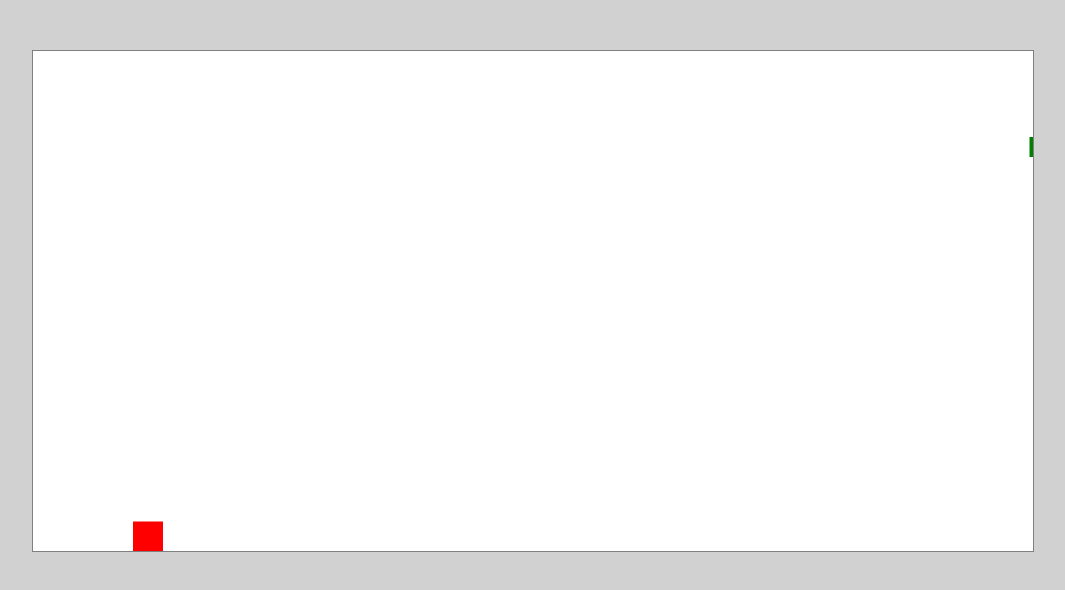
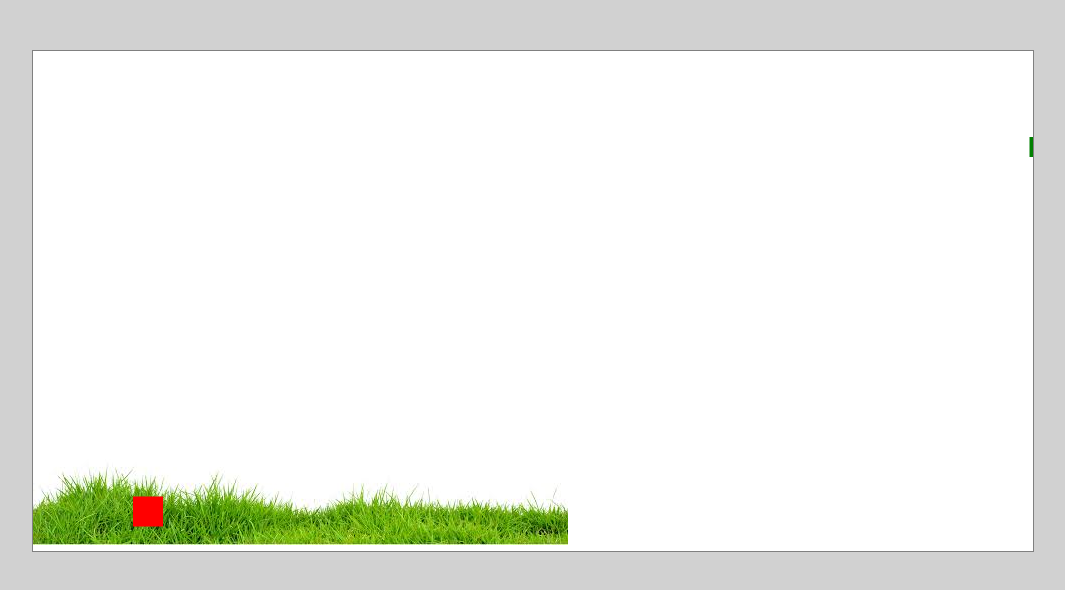
Before and after one commit to AlexBHdez/dragon-vegano, a plain HTML site: page index.html in a window 1280 px wide. Shown: the whole page, without its empty margins (107-1172 px from the left). Drawn offline with nearby package versions, Linux system fonts and the light colour scheme.

Commit message:
add background (floor) functionality

```diff
--- a/index.html
+++ b/index.html
@@ -14,6 +14,7 @@
   <script src="js/brocoli.js"></script>
   <script src="js/character.js"></script>
   <script src="js/obstacles.js"></script>
+  <script src="js/backgrounds.js"></script>
   <script src="js/game.js"></script>
   <script src="js/main.js"></script>
 
--- /dev/null
+++ b/js/backgrounds.js
@@ -0,0 +1,11 @@
+function Floor(ctx) {
+
+  this.ctx = ctx;
+
+  this.image = new Image();
+  this.image.src = 'assets/floor.png';
+}
+
+Floor.prototype.drawBackground = function () {
+  this.ctx.drawImage(this.image, 0, 400);
+};
--- a/js/game.js
+++ b/js/game.js
@@ -7,10 +7,11 @@ document.body.insertBefore(canvas, document.body.childNodes[0]);
 $('canvas').attr('id', 'gameArea');
 
 // Constructor del juego
-function Game (dragon, ctx, width, height) {
+function Game (bg, dragon, ctx, width, height) {
   this.width = width;
   this.height = height;
   this.counterBrocolis = 0;
+  this.floor = bg;
   this.dragon = dragon;
   this.context = ctx;
   this.frameNo = 0;
@@ -178,13 +179,16 @@ Game.prototype.updateGameArea = function () {
   this._sceneCreator();
   this._sceneMovement();
 
+  this.floor.drawBackground();
   this.dragon.newPos();
   this.dragon.update();
-  this.dragon.limits(canvas.height);
+  this.dragon.limits(canvas.height - 25);
+
 };
 
 function startGame() {
   var game = new Game(
+    new Floor(ctx),
     new Character(30, 30, 'red', 100, 470, ctx),
     ctx,
     canvas.width,
```
Also changed, not shown: assets/floor.png (added), assets/walk_cycle_596x842.png (renamed from images/walk_cycle_596x842.png), 1 other file.
